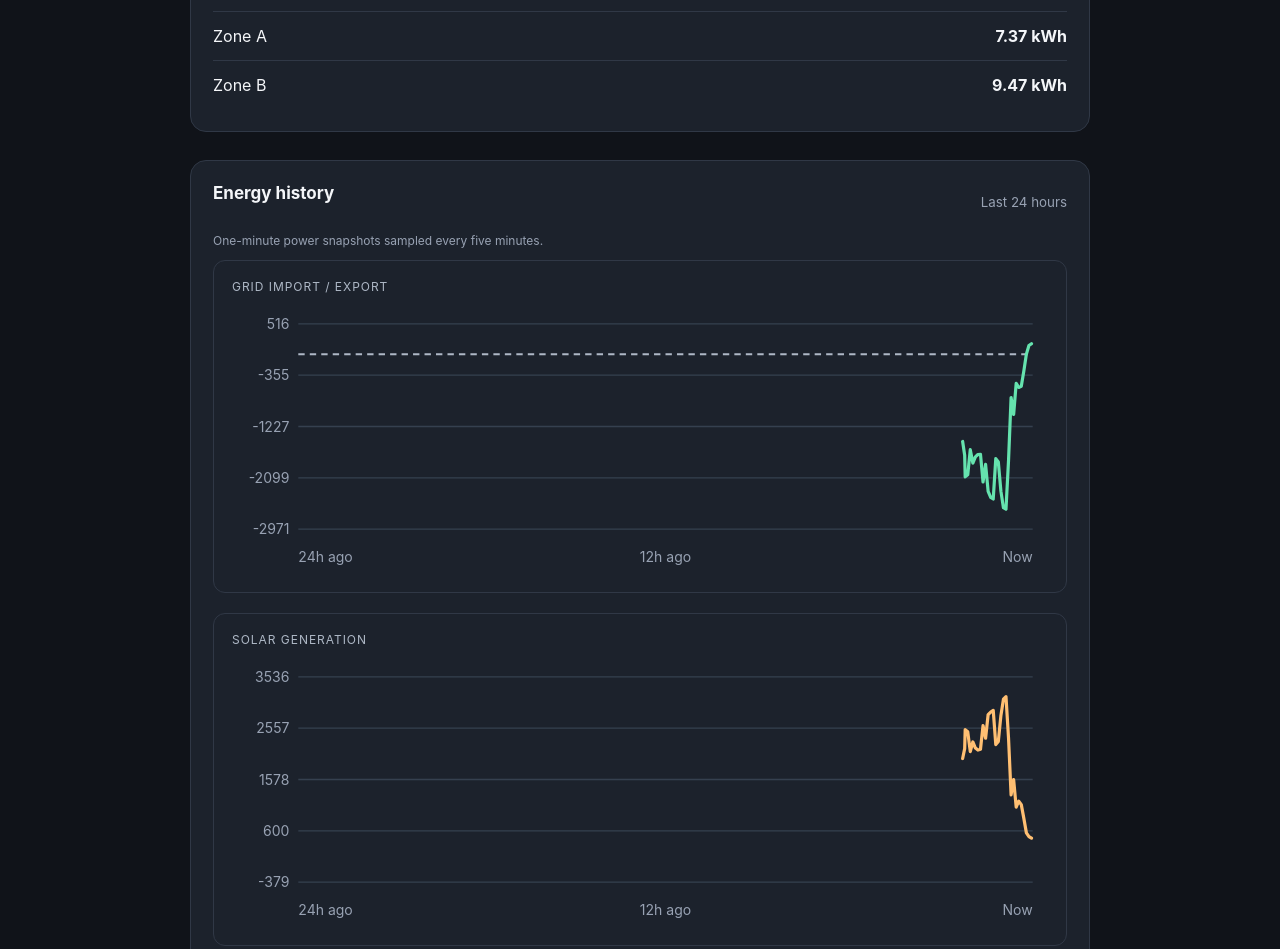
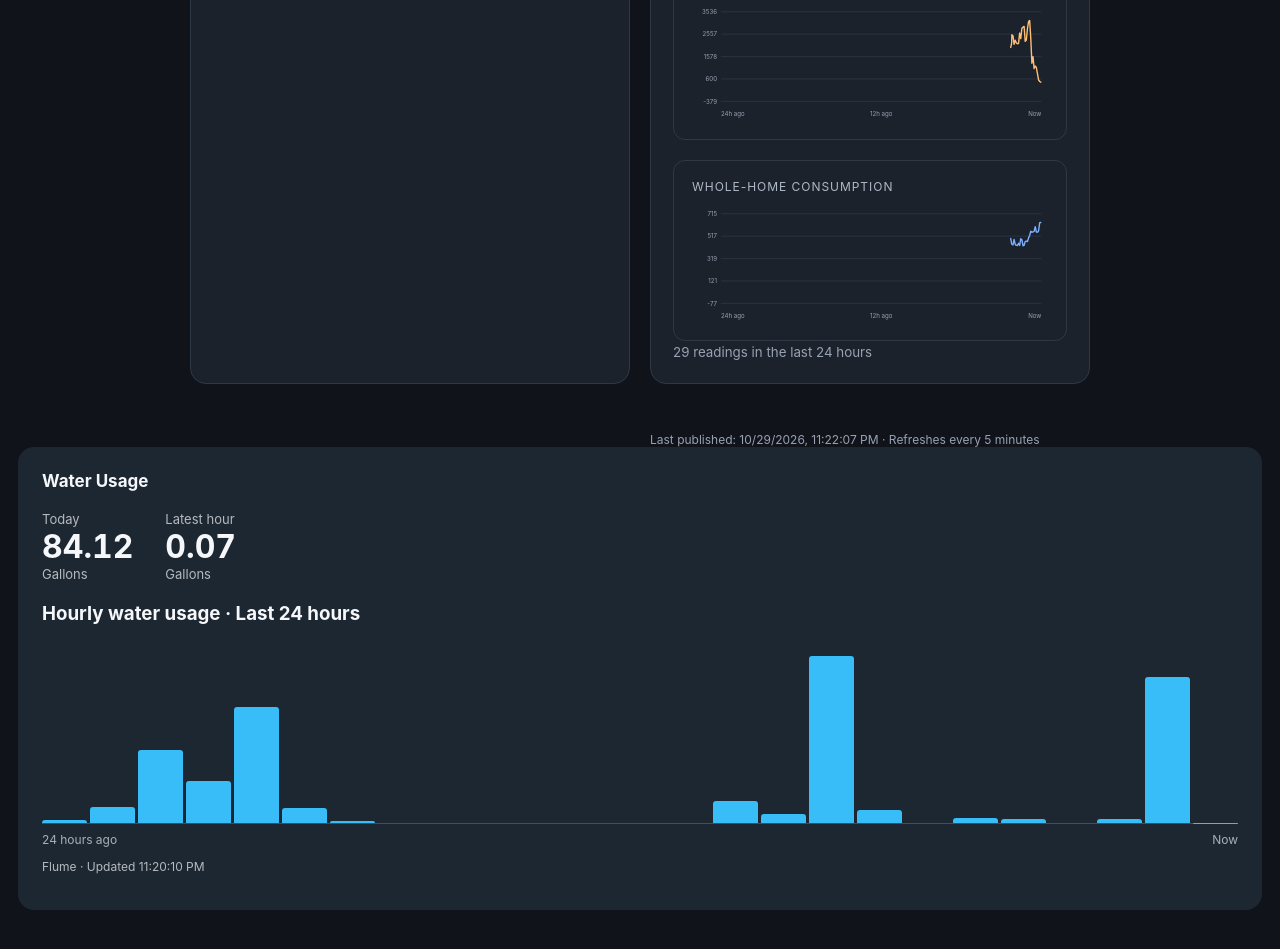
Before and after one commit to bradenwheeler/home-monitoring-public, a plain HTML site: page index.html in a window 1280 px wide. Shown: the part 1107-2056 px from the top of the page. Drawn offline with Linux system fonts and the light colour scheme.

Commit message:
Arrange energy and water panels side by side

```diff
--- a/index.html
+++ b/index.html
@@ -82,6 +82,23 @@
 }
 
 </style>
+
+<style>
+@media (min-width: 900px) {
+  body:has(#energy-charts):has(#flume-water) main {
+    display: grid;
+    grid-template-columns: repeat(2, minmax(0, 1fr));
+    gap: 20px;
+  }
+
+  #energy-charts,
+  #flume-water {
+    min-width: 0;
+    margin: 0 !important;
+  }
+}
+</style>
+
 </head>
 <body>
 <main>
```
